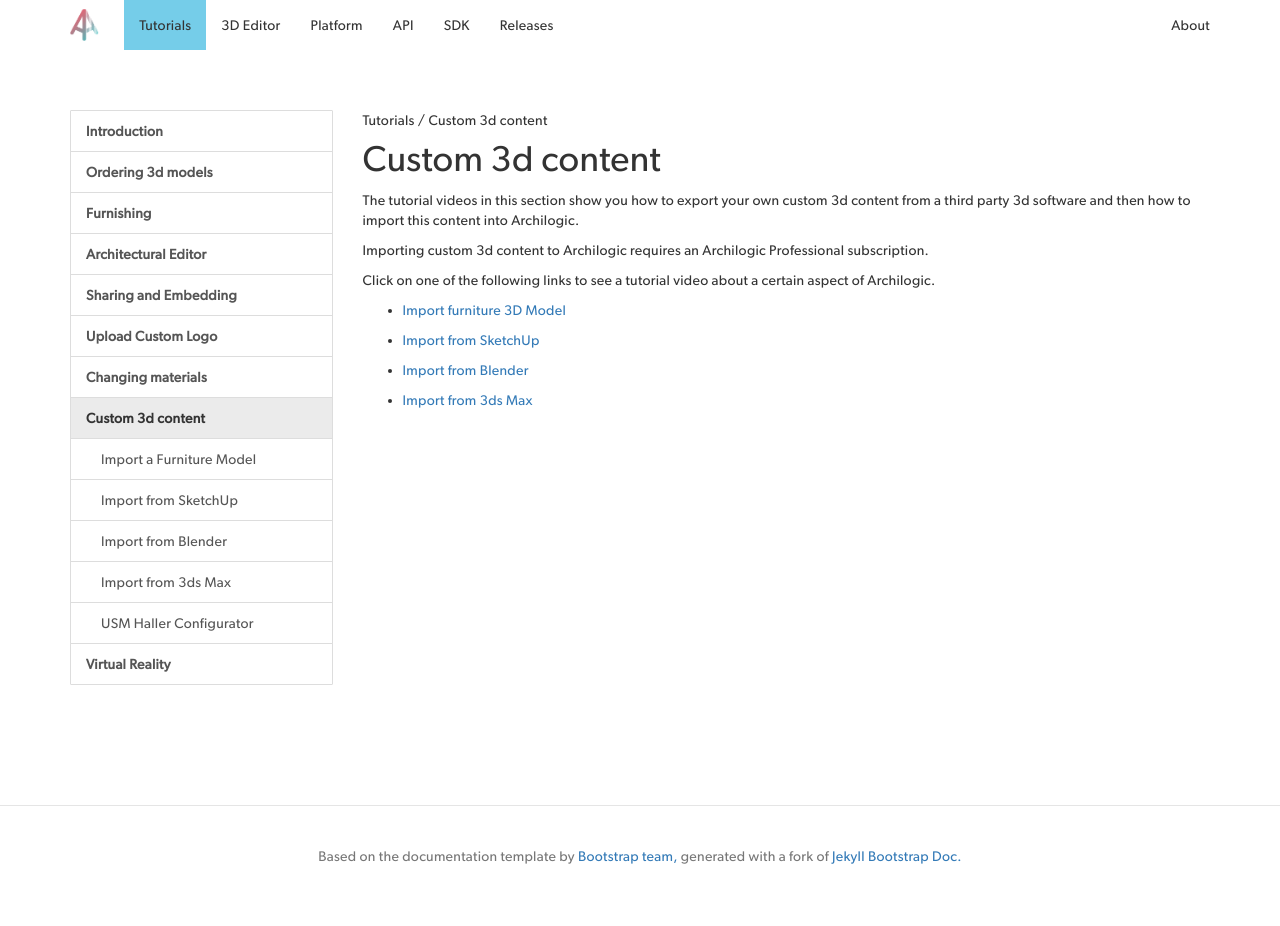
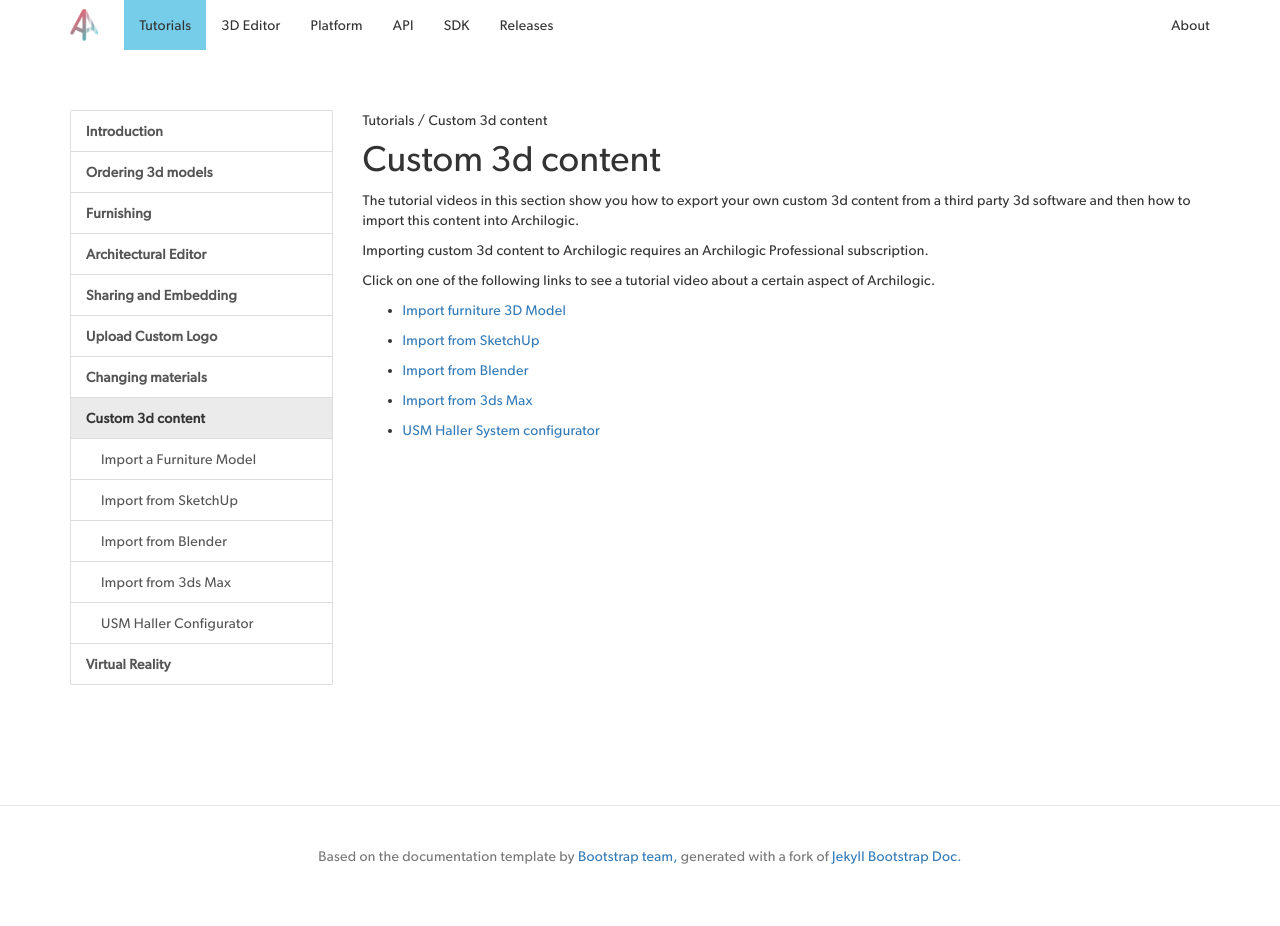
Before and after one commit to AVGP/docs, a Jekyll site: the page built from en/tutorials/custom-3d-content/index.md, in a window 1280 px wide. Built offline with Jekyll 4.4.1, drawn with Linux system fonts in a browser that asks for light colours; nearby versions of some CDN libraries.

Commit message:
small fix for docs

```diff
--- a/en/tutorials/custom-3d-content/index.md
+++ b/en/tutorials/custom-3d-content/index.md
@@ -24,3 +24,5 @@ Click on one of the following links to see a tutorial video about a certain aspe
 * [Import from Blender](import-from-blender.html)
 
 * [Import from 3ds Max](import-from-3dsmax.html)
+
+* [USM Haller System configurator](usm-configurator.html)
```
